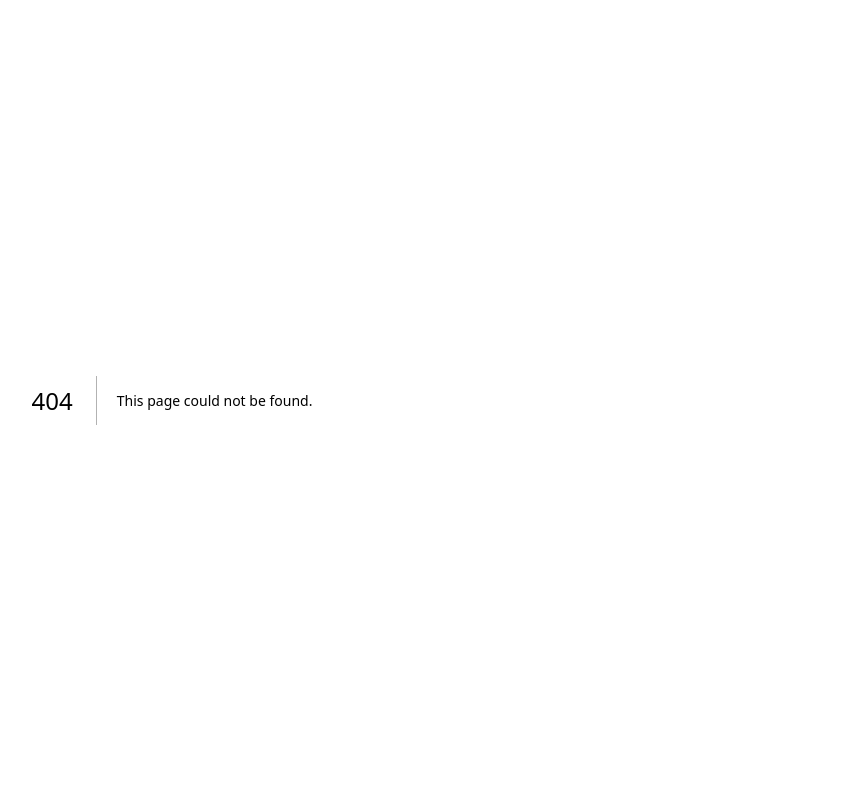
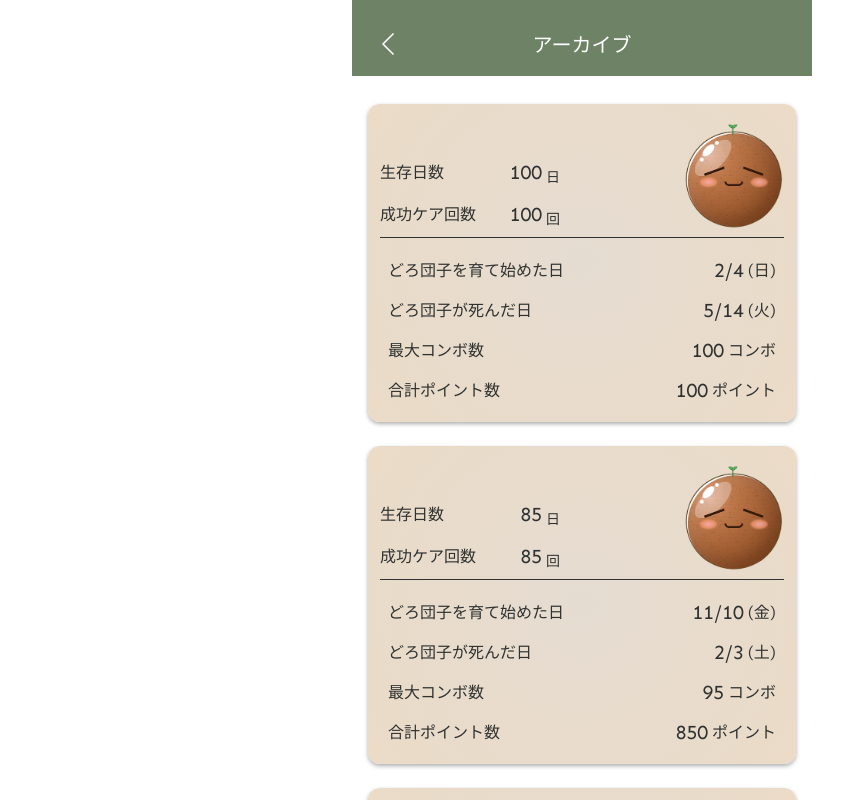
Before and after one commit to WeatherNewsApp/weather-web-frontend, a Next.js app in the folder weather-web/: page /settings/history in a window 1280 px wide. Before the commit this address had no page. Shown: the whole page, without its empty margins (58-901 px from the left). Built offline with nearby package versions, Linux system fonts and the light colour scheme.

Commit message:
feat: アーカイブページの作成 (#21)
* feat: アーカイブページの作成

* fix

```diff
--- a/weather-web/src/app/ranking/page.tsx
+++ b/weather-web/src/app/ranking/page.tsx
@@ -4,7 +4,6 @@ import Image from "next/image";
 
 import { PageHeader } from "@/components/shea/PageHeader/PageHeader";
 import { Icons } from "@/components/shea/icon";
-import { Loading } from "@/components/shea/Loading/Loading";
 import { RankingUser } from "@/components/feature/RankingItem/RankingItem";
 import { RankingItem } from "@/components/feature/RankingItem/RankingItem";
 
--- /dev/null
+++ b/weather-web/src/app/settings/history/page.tsx
@@ -0,0 +1,85 @@
+import { PageHeader } from "@/components/shea/PageHeader/PageHeader";
+import { HistoryDango } from "@/components/feature/HistoryDango/HistoryDango";
+
+export default function history() {
+  // const {historyDango, isLoading, error} = useGet<HistoryDangoResponse>('api/history/dango');
+  const historyDangoData = [
+    {
+      survivalDays: 100,
+      successCareCount: 100,
+      startDate: "2024-02-04",
+      deathDate: "2024-05-14",
+      xCombo: 100,
+      totalPoints: 100,
+    },
+    {
+      survivalDays: 85,
+      successCareCount: 85,
+      startDate: "2023-11-10",
+      deathDate: "2024-02-03",
+      xCombo: 95,
+      totalPoints: 850,
+    },
+    {
+      survivalDays: 72,
+      successCareCount: 70,
+      startDate: "2023-08-20",
+      deathDate: "2023-10-31",
+      xCombo: 80,
+      totalPoints: 720,
+    },
+    {
+      survivalDays: 65,
+      successCareCount: 63,
+      startDate: "2023-06-01",
+      deathDate: "2023-08-05",
+      xCombo: 75,
+      totalPoints: 650,
+    },
+    {
+      survivalDays: 58,
+      successCareCount: 55,
+      startDate: "2023-03-15",
+      deathDate: "2023-05-12",
+      xCombo: 68,
+      totalPoints: 580,
+    },
+    {
+      survivalDays: 51,
+      successCareCount: 48,
+      startDate: "2023-01-01",
+      deathDate: "2023-02-21",
+      xCombo: 60,
+      totalPoints: 510,
+    },
+    {
+      survivalDays: 42,
+      successCareCount: 40,
+      startDate: "2022-11-10",
+      deathDate: "2022-12-22",
+      xCombo: 50,
+      totalPoints: 420,
+    },
+  ];
+
+  return (
+    <div className="h-screen flex flex-col">
+      <PageHeader title="アーカイブ" href="/settings" />
+      <main className="flex-1 bg-white overflow-y-auto py-7 px-4">
+        <div className="flex flex-col gap-6 items-center justify-center w-full">
+          {historyDangoData.map((data, index) => (
+            <HistoryDango
+              key={index}
+              survivalDays={data.survivalDays}
+              successCareCount={data.successCareCount}
+              startDate={data.startDate}
+              deathDate={data.deathDate}
+              xCombo={data.xCombo}
+              totalPoints={data.totalPoints}
+            />
+          ))}
+        </div>
+      </main>
+    </div>
+  );
+}
--- /dev/null
+++ b/weather-web/src/components/feature/HistoryDango/HistoryDango.tsx
@@ -0,0 +1,91 @@
+import Image from "next/image";
+
+interface HistoryDangoProps {
+  survivalDays: number;
+  successCareCount: number;
+  startDate: string;
+  deathDate: string;
+  xCombo: number;
+  totalPoints: number;
+}
+
+export const HistoryDango = ({
+  survivalDays,
+  successCareCount,
+  startDate,
+  deathDate,
+  xCombo,
+  totalPoints,
+}: HistoryDangoProps) => {
+  const formatDate = (dateStr: string): string => {
+    const date = new Date(dateStr);
+    const month = date.getMonth() + 1;
+    const day = date.getDate();
+    return `${month}/${day}`;
+  };
+
+  const getWeekday = (dateStr: string): string => {
+    const date = new Date(dateStr);
+    return date.toLocaleDateString("ja-JP", { weekday: "short" });
+  };
+
+  return (
+    <div className="flex flex-col gap-5 py-5 px-3 rounded-md bg-radial shadow-md w-full ">
+      <div className="flex items-end pb-2 border-b-[0.5px] border-black justify-between">
+        <div className="flex flex-col gap-3 w-[180px]">
+          <div className="flex items-center justify-between">
+            <p>生存日数</p>
+            <div className="flex items-end gap-1">
+              <p className="font-sen text-lg">{survivalDays}</p>
+              <p className="text-sm">日</p>
+            </div>
+          </div>
+          <div className="flex items-center justify-between">
+            <p>成功ケア回数</p>
+            <div className="flex items-end gap-1">
+              <p className="font-sen text-lg">{successCareCount}</p>
+              <p className="text-sm">回</p>
+            </div>
+          </div>
+        </div>
+        {/* ダミー */}
+        <Image
+          src="/images/dummy-image.png"
+          alt="dummy-image"
+          width={100}
+          height={100}
+        />
+      </div>
+      <div className="px-2 flex flex-col gap-4">
+        <div className="flex items-end justify-between">
+          <p className="">どろ団子を育て始めた日</p>
+          <div className="flex items-end gap-1">
+            <p className="font-sen text-lg leading-6">{formatDate(startDate)}</p>
+            <p>({getWeekday(startDate)})</p>
+          </div>
+        </div>
+        <div className="flex items-end justify-between">
+          <p className="">どろ団子が死んだ日</p>
+          <div className="flex items-end gap-1">
+            <p className="font-sen text-lg leading-6">{formatDate(deathDate)}</p>
+            <p>({getWeekday(deathDate)})</p>
+          </div>
+        </div>
+        <div className="flex items-end justify-between">
+          <p className="">最大コンボ数</p>
+          <div className="flex items-end gap-1">
+            <p className="font-sen text-lg leading-6">{xCombo}</p>
+            <p>コンボ</p>
+          </div>
+        </div>
+        <div className="flex items-end justify-between">
+          <p className="">合計ポイント数</p>
+          <div className="flex items-end gap-1">
+            <p className="font-sen text-lg leading-6">{totalPoints}</p>
+            <p>ポイント</p>
+          </div>
+        </div>
+      </div>
+    </div>
+  );
+};
```
Also changed, not shown: weather-web/src/types/api.ts (line endings or trailing spaces).
